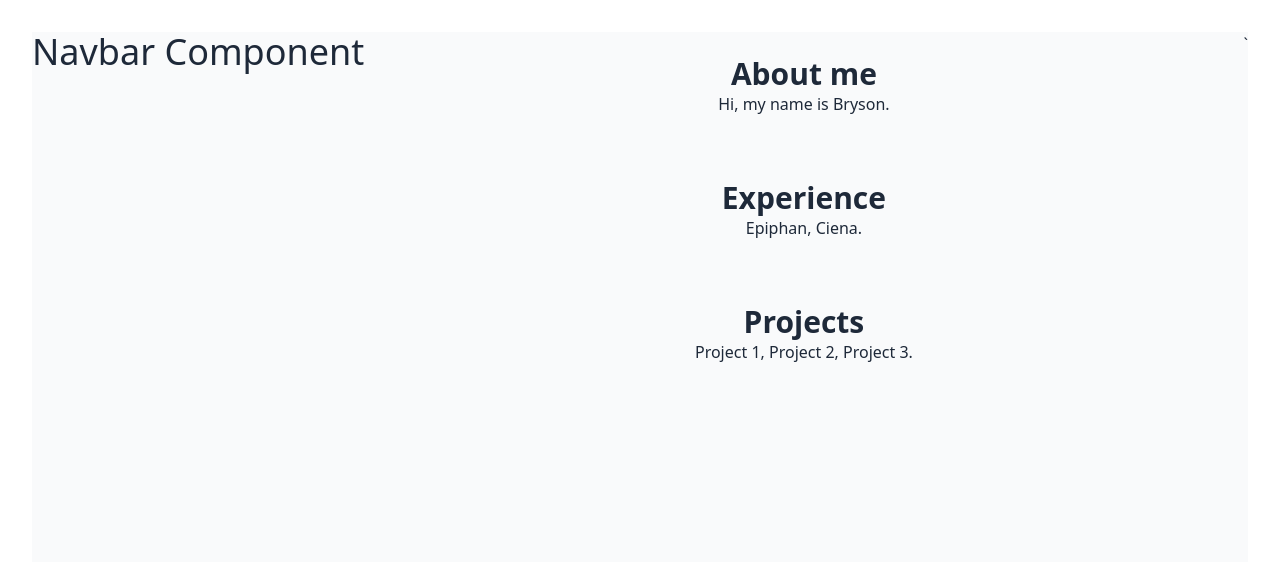
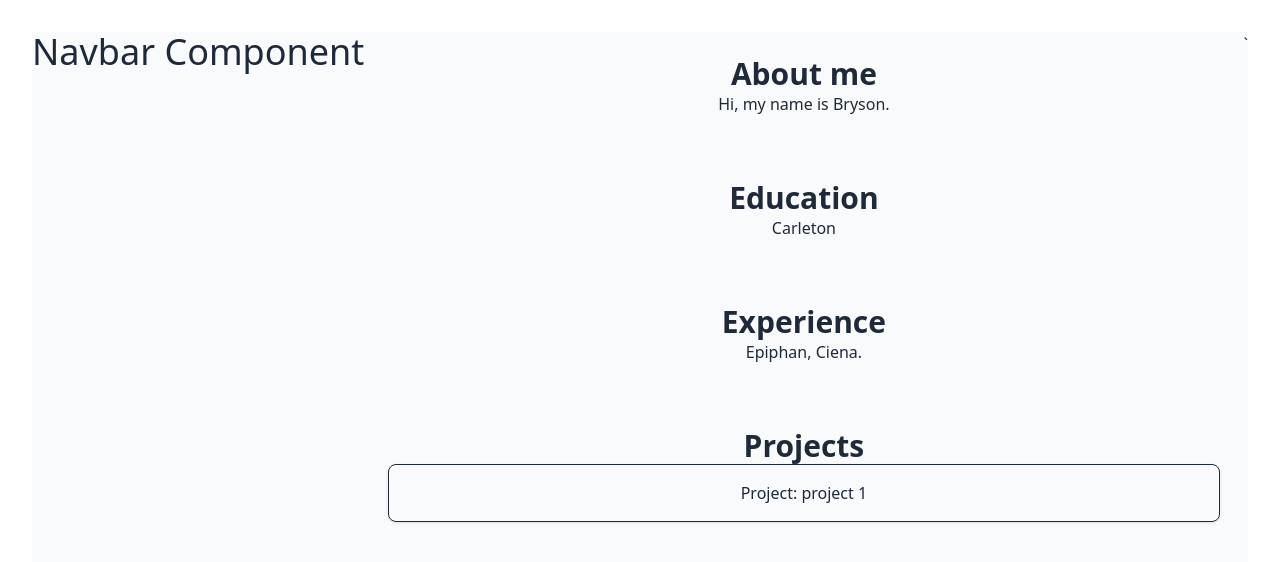
Before and after one commit to brysonmk/personal_website, a React (Vite) app in the folder personal-website/: page / in a window 1280 px wide. Shown: the top 562 px of the page. Built offline with nearby package versions, Linux system fonts and the light colour scheme.

Commit message:
Added Education section and Project card component for Projects section

```diff
--- a/personal-website/src/App.tsx
+++ b/personal-website/src/App.tsx
@@ -4,6 +4,7 @@ import NavBar from './components/NavBar.tsx'
 import About from './components/About.tsx'
 import Experience from './components/Experience.tsx'
 import Projects from './components/Projects.tsx'
+import Education from './components/Education.tsx'
 
 function App() {
 
@@ -17,6 +18,10 @@ function App() {
         <main className="flex-1 min-w-[250px] overflow-y-auto p-6">
            <section id="about" className="mb-16">
             <About />
+          </section>
+
+          <section id='edutcation' className='mb-16'>
+            <Education />
           </section>
 
           <section id="experience" className="mb-16">
--- /dev/null
+++ b/personal-website/src/components/Education.tsx
@@ -0,0 +1,8 @@
+export default function () {
+    return (
+        <div>
+            <div className="text-3xl font-bold">Education</div>
+            <div>Carleton</div>
+        </div>
+    )
+}
--- /dev/null
+++ b/personal-website/src/components/ProjectCard.tsx
@@ -0,0 +1,13 @@
+type ProjectCardProps = {
+    name: string
+}
+
+export default function ProjectCard({ name }: ProjectCardProps) {
+
+
+  return (
+    <div className="p-4 border rounded-lg shadow-sm hover:shadow-md transition">
+      Project: {name}
+    </div>
+  );
+}
--- a/personal-website/src/components/Projects.tsx
+++ b/personal-website/src/components/Projects.tsx
@@ -1,8 +1,12 @@
+import ProjectCard from "./ProjectCard"
+
 export default function Projects(){
     return (
         <div>
             <div className="text-3xl font-bold">Projects</div>
-            <div id="Projects">Project 1, Project 2, Project 3.</div>
+            <div id="Projects:">
+                <ProjectCard name="project 1"/>
+                </div>
         </div>
     )
 }
```
